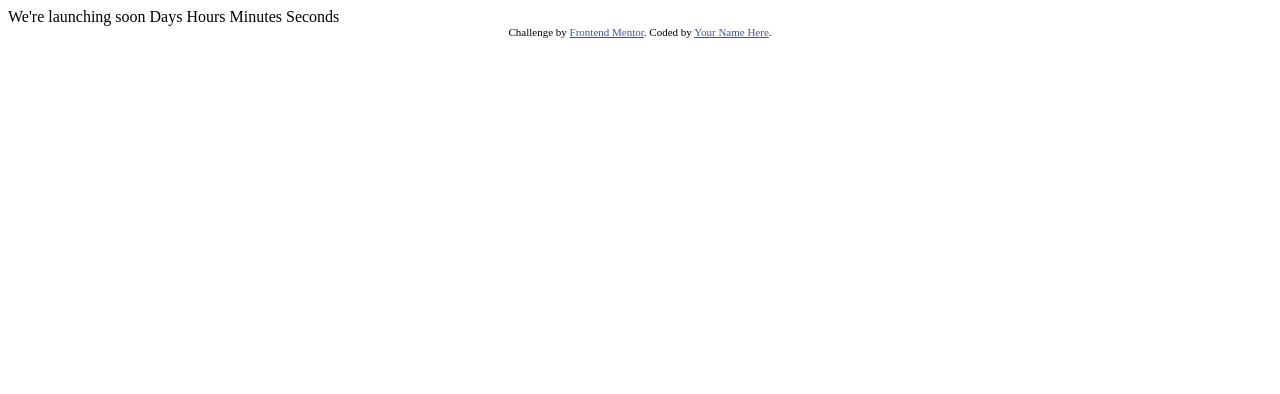
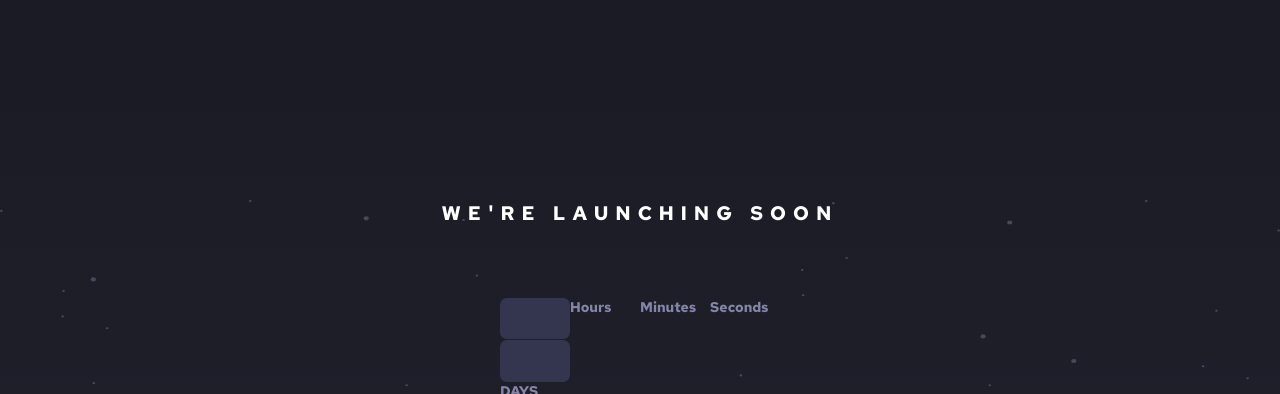
Before and after one commit to DieterLotz/frontendmentor.launchcountdowntimer, a plain HTML site: page index.html in a window 1280 px wide. Shown: the top 394 px of the page. Drawn offline with Linux system fonts and the light colour scheme.

Commit message:
Added background, header, footer and general layout

```diff
--- a/index.html
+++ b/index.html
@@ -2,30 +2,35 @@
 <html lang="en">
 <head>
   <meta charset="UTF-8">
-  <meta name="viewport" content="width=device-width, initial-scale=1.0"> <!-- displays site properly based on user's device -->
+  <meta name="viewport" content="width=device-width, initial-scale=1.0">
 
   <link rel="icon" type="image/png" sizes="32x32" href="./images/favicon-32x32.png">
 
   <title>Frontend Mentor | Launch countdown timer</title>
-
-  <!-- Feel free to remove these styles or customise in your own stylesheet 👍 -->
-  <style>
-    .attribution { font-size: 11px; text-align: center; }
-    .attribution a { color: hsl(228, 45%, 44%); }
-  </style>
+  <link rel="stylesheet" href="styles/styles.css">
 </head>
 <body>
-
-  We're launching soon
-
-  Days
-  Hours
-  Minutes
-  Seconds
-
-  <div class="attribution">
-    Challenge by <a href="https://www.frontendmentor.io?ref=challenge" target="_blank">Frontend Mentor</a>.
-    Coded by <a href="#">Your Name Here</a>.
-  </div>
+  <main>
+    <header>
+      <h1>WE'RE LAUNCHING SOON</h1>
+    </header>
+    <div class="main-grid">
+      <div class="grid-item">
+        <div class="rect top">
+        </div>
+        <div class="rect bottom">
+        </div>
+        <span>DAYS</span>
+      </div>
+      <div class="grid-item">Hours</div>
+      <div class="grid-item">Minutes</div>
+      <div class="grid-item">Seconds</div>
+    </div>
+    <footer>
+        <img src="./images/icon-facebook.svg" alt="icon-facebook">
+        <img src="./images/icon-pinterest.svg" alt="icon-pinterest">
+        <img src="./images/icon-instagram.svg" alt="icon-instagram">
+    </footer>
+  </main>
 </body>
 </html>
--- a/styles/styles.css
+++ b/styles/styles.css
@@ -0,0 +1,81 @@
+@import url('https://fonts.googleapis.com/css2?family=Montserrat:wght@700&family=Red+Hat+Text:wght@700&family=Space+Mono&display=swap');
+
+*,
+*::before,
+*::after {
+    box-sizing: border-box;
+    margin: 0;
+    padding: 0;
+}
+
+:root {
+    --primary-grayish-blue: hsl(237, 18%, 59%);
+    --primary-soft-red: hsl(345, 95%, 68%);
+    --neutral-white: hsl(0, 0%, 100%);
+    --neutral-dark-blue: hsl(236, 21%, 26%);
+    --neutral-very-dark-blue: hsl(235, 16%, 14%);
+    --neutral-very-dark-blackish-blue: hsl(234, 17%, 12%);
+}
+
+html, body, main {
+    width: 100%;
+    height: 100%;
+    max-width: 100%;
+    max-height: 100%;
+    font-family: 'Red Hat Text', sans-serif;
+    font-size: 14px;
+}
+
+header {
+    color: var(--neutral-white);
+    padding-top: 25vh;
+    padding-bottom: calc(12.5vh - 2rem);
+    letter-spacing: 0.5rem;
+    text-align: center;
+    font-size: .7rem;
+}
+
+main {
+    display: flex;
+    align-items: center;
+    flex-direction: column;
+    background-image:
+        url('./../images/bg-stars.svg'),
+        url('./../images/pattern-hills.svg'),
+        linear-gradient(to bottom,var(--neutral-very-dark-blackish-blue),var(--neutral-very-dark-blue), var(--neutral-dark-blue));
+    background-position: center, right bottom, center;
+    background-repeat: no-repeat, no-repeat, no-repeat;
+    background-size: 100% 50%, 220% 20%, contain;
+}
+
+main div {
+    color: var(--primary-grayish-blue);
+}
+
+.main-grid {
+    display: grid;
+    grid-template-columns: repeat(4, 1fr);
+}
+
+.rect {
+    width: 5em;
+    height: 3em;
+    background-color: var(--neutral-dark-blue);
+    border-radius: 0.5rem;
+}
+
+.top {
+    border-bottom-left-radius: .5rem;
+    border-bottom-right-radius: .5rem;
+    border-bottom: 1px solid var(--neutral-very-dark-blue);
+}
+
+.bottom {
+    border-top-left-radius: .5rem;
+    border-top-right-radius: .5rem;
+}
+
+.footer-grid {
+    display: grid;
+    grid-template-columns: repeat(3, 1fr);
+}
```
